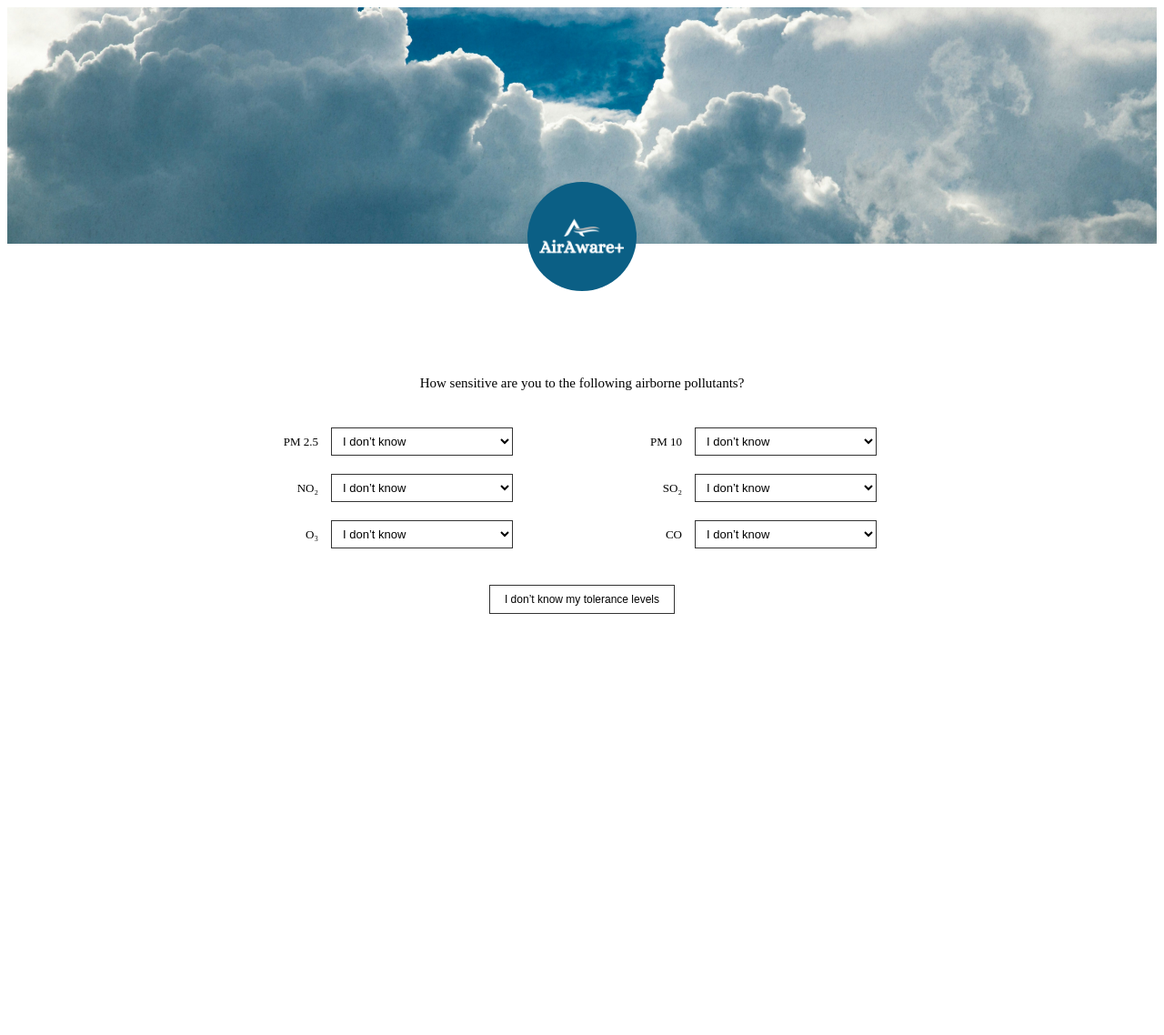
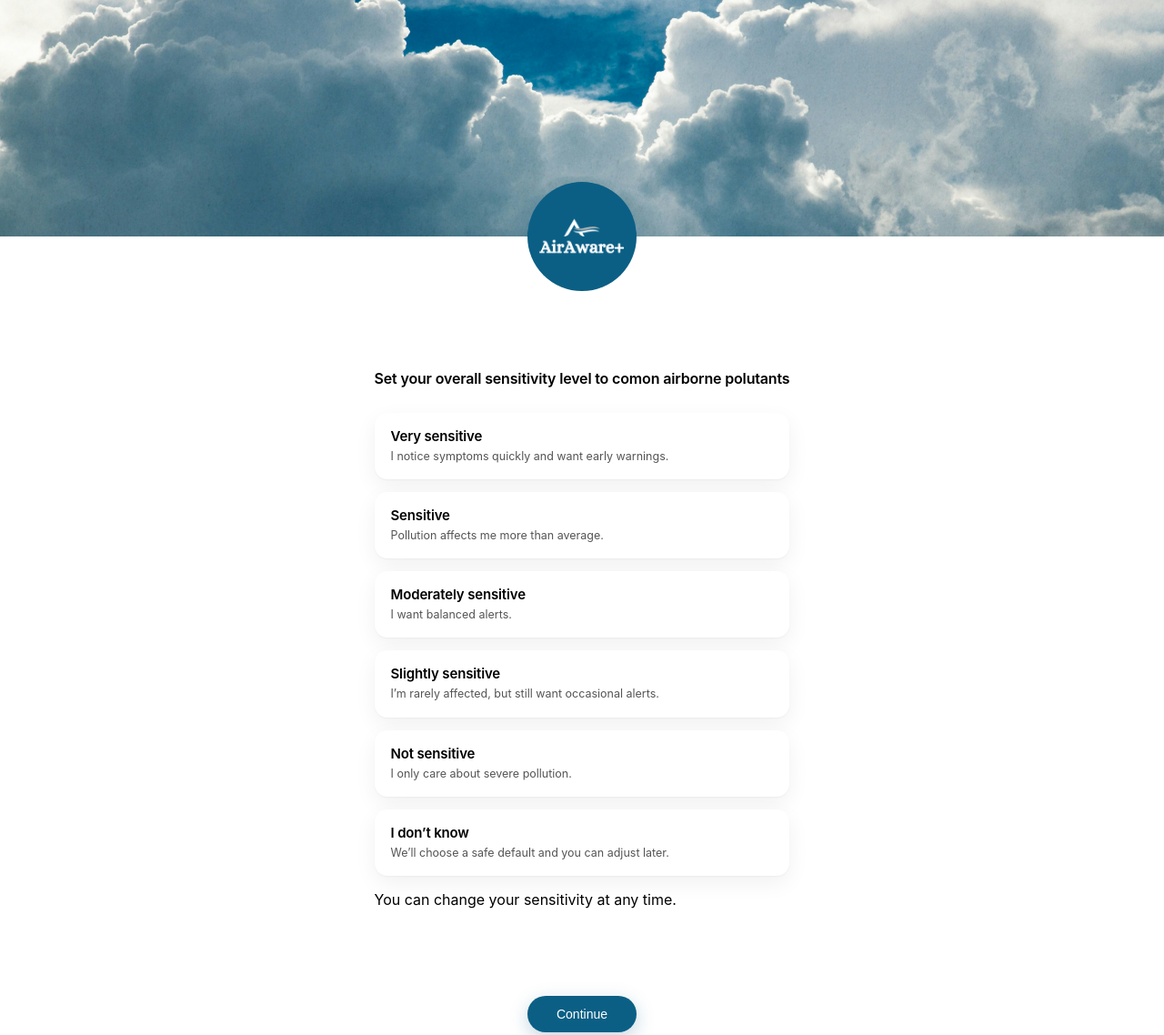
Before and after one commit to LeanneCodes/AirAware, a website: page public/threshold/threshold.html in a window 1280 px wide. Shown: the top 1138 px of the page at 91% size. Before the commit the page ends 800 px from the top, so only its background shows below. Drawn offline with Linux system fonts and the light colour scheme.

```diff
--- /dev/null
+++ b/public/signup/signup.css
@@ -0,0 +1,164 @@
+/* ---------- Base reset ---------- */
+* {
+    margin: 0;
+    padding: 0;
+    box-sizing: border-box;
+    font-family: Arial, Helvetica, sans-serif;
+}
+
+html, body {
+    height: 100%;
+}
+
+/* ---------- Split background: right panel image ---------- */
+body {
+    min-height: 100vh;
+    display: flex;
+    background: url("../assets/web-bg.jpg") right center / cover no-repeat;
+    position: relative;
+}
+
+/* ---------- Left panel (the form) ---------- */
+form {
+    width: 42%;
+    min-width: 360px;
+    max-width: 520px;
+    background: #ffffff;
+    padding: 80px 70px;
+
+    display: flex;
+    flex-direction: column;
+    justify-content: flex-start;
+    gap: 14px;
+}
+
+/* ---------- Right panel logo (big centered) ---------- */
+.page-logo {
+    position: absolute;
+    left: 72%;
+    top: 50%;
+    transform: translate(-50%, -50%);
+    width: 400px;
+    max-width: 40vw;
+    height: auto;
+    filter: drop-shadow(0 8px 18px rgba(0,0,0,0.25));
+    pointer-events: none;
+}
+
+/* ---------- Headings ---------- */
+.login-title {
+    font-size: 22px;
+    font-weight: 600;
+    color: #222;
+    margin-bottom: 28px;
+}
+
+.subheading {
+    margin-top: -18px;
+    margin-bottom: 26px;
+    font-size: 13px;
+    color: #6a6a6a;
+    font-weight: 400;
+}
+
+/* ---------- Labels ---------- */
+label {
+    font-size: 12px;
+    color: #6a6a6a;
+}
+
+/* Remove <br> spacing side effects */
+br {
+    display: none;
+}
+
+/* ---------- Inputs ---------- */
+input[type="email"],
+input[type="password"] {
+    width: 100%;
+    border: none;
+    border-bottom: 1px solid #bfbfbf;
+    padding: 10px 0 8px 0;
+    font-size: 14px;
+    color: #222;
+}
+
+input[type="email"]:focus,
+input[type="password"]:focus {
+    outline: none;
+    border-bottom-color: #0b5f85;
+}
+
+/* ---------- Primary button ---------- */
+button {
+    margin-top: 18px;
+    width: 100%;
+    height: 44px;
+    border: none;
+    border-radius: 10px;
+    background: #0b5f85;
+    color: #ffffff;
+    font-size: 13px;
+    font-weight: 600;
+    cursor: pointer;
+}
+
+button:hover {
+    background: #094c6b;
+}
+
+button:active {
+    transform: translateY(1px);
+}
+
+/* ---------- Bottom row (login/signup switch) ---------- */
+.signup-row {
+    margin-top: 32px;
+    display: flex;
+    align-items: center;
+    justify-content: space-between;
+}
+
+.signup-row span {
+    font-size: 11px;
+    color: #666;
+}
+
+/* Smaller secondary button */
+.signup-btn {
+    height: 26px;
+    padding: 0 12px;
+    border-radius: 6px;
+    border: none;
+    background: #0b5f85;
+    color: #ffffff;
+    font-size: 11px;
+    font-weight: 600;
+    cursor: pointer;
+}
+
+.signup-btn:hover {
+    background: #094c6b;
+}
+
+/* ---------- Responsive ---------- */
+@media (max-width: 900px) {
+    body {
+        background-position: center;
+        justify-content: center;
+        padding: 24px;
+    }
+
+    form {
+        width: 100%;
+        max-width: 520px;
+        min-width: unset;
+        padding: 48px 28px;
+        border-radius: 16px;
+        box-shadow: 0 12px 28px rgba(0,0,0,0.12);
+    }
+
+    .page-logo {
+        display: none;
+    }
+}
--- a/public/threshold/threshold.css
+++ b/public/threshold/threshold.css
@@ -1,25 +1,28 @@
-/* Banner */
+body {
+    margin: 0;
+    font-family: -apple-system, BlinkMacSystemFont, "Segoe UI",
+                 Roboto, Helvetica, Arial, sans-serif;
+    background: #ffffff;
+    color: #000;
+}
+
+/* ================================
+   Banner
+   ================================ */
+
 .banner {
     height: 260px;
     background-image: url("../assets/web-bg.jpg");
     background-size: cover;
     background-position: center;
     position: relative;
+    width: 100vw;
 }
 
-/* Banner title */
-.banner-title {
-    position: absolute;
-    top: 20px;
-    right: 30px;
-    font-size: 16px;
-    font-weight: 600;
-    text-align: right;
-    color: #000;
-    line-height: 1.4;
-}
+/* ================================
+   Logo badge
+   ================================ */
 
-/* Logo badge */
 .logo-badge {
     width: 120px;
     height: 120px;
@@ -38,7 +41,10 @@
     width: 180px;
 }
 
-/* Main content */
+/* ================================
+   Main content
+   ================================ */
+
 .content {
     margin-top: 90px;
     padding: 40px 60px;
@@ -46,59 +52,141 @@
     text-align: center;
 }
 
-/* Question */
-.question {
-    font-size: 15px;
-    margin-bottom: 40px;
+/* ================================
+   Sensitivity section
+   ================================ */
+
+.sensitivity-form {
+    display: flex;
+    flex-direction: column;
+    align-items: center;
+}
+
+.sensitivity-group {
+    max-width: 520px;
+    margin: 0 auto 40px auto;
+    text-align: left;
+}
+
+.sensitivity-title {
+    font-size: 16px;
+    font-weight: 600;
+    letter-spacing: -0.01em;
+    margin-bottom: 28px;
+    text-align: center;
     color: #000;
 }
 
-/* Inputs grid */
-.inputs-grid {
-    max-width: 720px;
-    margin: 0 auto 40px auto;
-    display: grid;
-    grid-template-columns: repeat(2, 1fr);
-    column-gap: 80px;
-    row-gap: 20px;
-}
+/* ================================
+   Quiz-style sensitivity options
+   ================================ */
 
-/* Input rows */
-.input-row {
+.quiz-options {
     display: flex;
-    align-items: center;
+    flex-direction: column;
     gap: 14px;
 }
 
-.input-row label {
-    width: 70px;
-    font-size: 13px;
-    text-align: right;
+/* Hide native radio input */
+.quiz-option input[type="radio"] {
+    position: absolute;
+    opacity: 0;
+    pointer-events: none;
 }
 
-/* Dropdowns */
-.input-row select {
-    width: 200px;
-    padding: 6px 8px;
-    border: 1px solid #333;
-    font-size: 13px;
-    background: #ffffff;
-}
-
-.input-row select:focus {
-    outline: none;
-    border-color: #0b5f85;
-}
-
-/* Bottom button */
-.unknown-btn {
-    padding: 8px 16px;
-    font-size: 12px;
-    border: 1px solid #333;
-    background: #ffffff;
+/* Clickable card */
+.quiz-option {
+    display: block;
     cursor: pointer;
 }
 
-.unknown-btn:hover {
-    background: #f0f0f0;
+/* Card surface */
+.quiz-content {
+    background: #ffffff;
+    border-radius: 14px;
+    padding: 16px 18px;
+    box-shadow:
+        0 1px 2px rgba(0, 0, 0, 0.04),
+        0 8px 24px rgba(0, 0, 0, 0.06);
+    transition:
+        transform 0.2s ease,
+        box-shadow 0.2s ease,
+        background 0.2s ease;
 }
+
+/* Hover lift */
+.quiz-option:hover .quiz-content {
+    transform: translateY(-2px);
+    box-shadow:
+        0 4px 12px rgba(0, 0, 0, 0.08),
+        0 14px 28px rgba(0, 0, 0, 0.08);
+}
+
+/* Selected state */
+.quiz-option input[type="radio"]:checked + .quiz-content {
+    background: linear-gradient(180deg, #f5fafc 0%, #eef6fb 100%);
+    box-shadow:
+        0 6px 20px rgba(11, 95, 133, 0.22);
+    transform: translateY(-1px);
+}
+
+/* Keyboard focus */
+.quiz-option input[type="radio"]:focus-visible + .quiz-content {
+    outline: 2px solid #0b5f85;
+    outline-offset: 3px;
+}
+
+/* Typography */
+.quiz-title {
+    font-size: 15px;
+    font-weight: 600;
+    letter-spacing: -0.01em;
+    margin-bottom: 4px;
+    color: #000;
+}
+
+.quiz-desc {
+    font-size: 12.5px;
+    line-height: 1.45;
+    color: #555;
+}
+
+/* ================================
+   Submit button
+   ================================ */
+
+.submit-btn {
+    margin-top: 40px;
+    padding: 12px 32px;
+    font-size: 14px;
+    font-weight: 500;
+    border-radius: 999px;
+    border: none;
+    background: #0b5f85;
+    color: #ffffff;
+    cursor: pointer;
+    box-shadow: 0 6px 20px rgba(11, 95, 133, 0.25);
+}
+
+.submit-btn:hover {
+    background: #094d6c;
+}
+
+.submit-btn:disabled {
+    opacity: 0.5;
+    cursor: not-allowed;
+}
+
+/* ================================
+   Responsive adjustments
+   ================================ */
+
+@media (max-width: 640px) {
+    .content {
+        padding: 32px 20px;
+    }
+
+    .sensitivity-group {
+        margin-bottom: 32px;
+    }
+}
--- a/public/threshold/threshold.html
+++ b/public/threshold/threshold.html
@@ -20,91 +20,78 @@
 
 <!-- Main content -->
 <main class="content">
+<form class="sensitivity-form">
 
-    <p class="question">
-        How sensitive are you to the following airborne pollutants?
+  <div class="sensitivity-group">
+
+    <p class="sensitivity-title">
+      Set your overall sensitivity level to comon airborne polutants
     </p>
 
-    <div class="inputs-grid">
+    <div class="quiz-options">
 
-        <div class="input-row">
-            <label>PM 2.5</label>
-            <select>
-                <option>I don’t know</option>
-                <option>Very sensitive</option>
-                <option>Sensitive</option>
-                <option>Moderately sensitive</option>
-                <option>Slightly sensitive</option>
-                <option>Not sensitive</option>
-            </select>
+  <label class="quiz-option">
+    <input type="radio" name="sensitivity" value="very-sensitive" required>
+    <div class="quiz-content">
+      <div class="quiz-title">Very sensitive</div>
+      <div class="quiz-desc">I notice symptoms quickly and want early warnings.</div>
     </div>
+  </label>
 
-        <div class="input-row">
-            <label>PM 10</label>
-            <select>
-                <option>I don’t know</option>
-                <option>Very sensitive</option>
-                <option>Sensitive</option>
-                <option>Moderately sensitive</option>
-                <option>Slightly sensitive</option>
-                <option>Not sensitive</option>
-            </select>
+  <label class="quiz-option">
+    <input type="radio" name="sensitivity" value="sensitive">
+    <div class="quiz-content">
+      <div class="quiz-title">Sensitive</div>
+      <div class="quiz-desc">Pollution affects me more than average.</div>
     </div>
+  </label>
 
-        <div class="input-row">
-            <label>NO₂</label>
-            <select>
-                <option>I don’t know</option>
-                <option>Very sensitive</option>
-                <option>Sensitive</option>
-                <option>Moderately sensitive</option>
-                <option>Slightly sensitive</option>
-                <option>Not sensitive</option>
-            </select>
+  <label class="quiz-option">
+    <input type="radio" name="sensitivity" value="moderate">
+    <div class="quiz-content">
+      <div class="quiz-title">Moderately sensitive</div>
+      <div class="quiz-desc">I want balanced alerts.</div>
     </div>
+  </label>
 
-        <div class="input-row">
-            <label>SO₂</label>
-            <select>
-                <option>I don’t know</option>
-                <option>Very sensitive</option>
-                <option>Sensitive</option>
-                <option>Moderately sensitive</option>
-                <option>Slightly sensitive</option>
-                <option>Not sensitive</option>
-            </select>
+  <label class="quiz-option">
+    <input type="radio" name="sensitivity" value="slight">
+    <div class="quiz-content">
+      <div class="quiz-title">Slightly sensitive</div>
+      <div class="quiz-desc">I’m rarely affected, but still want occasional alerts.</div>
     </div>
+  </label>
 
-        <div class="input-row">
-            <label>O₃</label>
-            <select>
-                <option>I don’t know</option>
-                <option>Very sensitive</option>
-                <option>Sensitive</option>
-                <option>Moderately sensitive</option>
-                <option>Slightly sensitive</option>
-                <option>Not sensitive</option>
-            </select>
+  <label class="quiz-option">
+    <input type="radio" name="sensitivity" value="not-sensitive">
+    <div class="quiz-content">
+      <div class="quiz-title">Not sensitive</div>
+      <div class="quiz-desc">I only care about severe pollution.</div>
     </div>
+  </label>
 
-        <div class="input-row">
-            <label>CO</label>
-            <select>
-                <option>I don’t know</option>
-                <option>Very sensitive</option>
-                <option>Sensitive</option>
-                <option>Moderately sensitive</option>
-                <option>Slightly sensitive</option>
-                <option>Not sensitive</option>
-            </select>
+  <label class="quiz-option">
+    <input type="radio" name="sensitivity" value="unknown">
+    <div class="quiz-content">
+      <div class="quiz-title">I don’t know</div>
+      <div class="quiz-desc">We’ll choose a safe default and you can adjust later.</div>
     </div>
+  </label>
 
 </div>
 
-    <button class="unknown-btn">
-        I don’t know my tolerance levels
+    <!-- Reassurance -->
+    <p class="reassurance">
+      You can change your sensitivity at any time.
+    </p>
+
+  </div>
+
+  <button type="submit" class="submit-btn">
+    Continue
   </button>
 
+</form>
 </main>
 
 </body>
```
Also changed, not shown: public/login/login.html (+6 -1 lines), public/signup/signup.html (added, +58 -0 lines), public/signup/signup.js (added, +21 -0 lines). Lines whose indentation alone changed are shown as unchanged.
